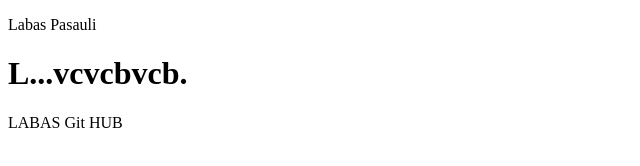
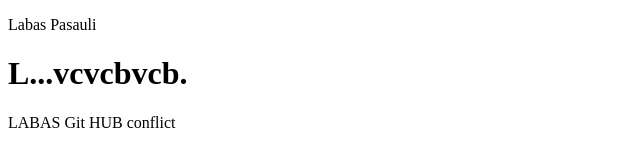
Before and after one commit to EDauk/mokslai-git, a plain HTML site: page index.html in a window 1280 px wide. Shown: the full height of the page, 0-640 px from the left. Drawn offline with Linux system fonts and the light colour scheme; files that its build step writes are made by us from their sources.

Commit message:
Update index.html

```diff
--- a/index.html
+++ b/index.html
@@ -9,6 +9,6 @@
     <body>
 		<p>Labas Pasauli</p>
 		<h1>L...vcvcbvcb.</h1>
-	    <p>LABAS Git HUB</p>
+	    <p>LABAS Git HUB conflict</p>
     </body>
 </html>
```
